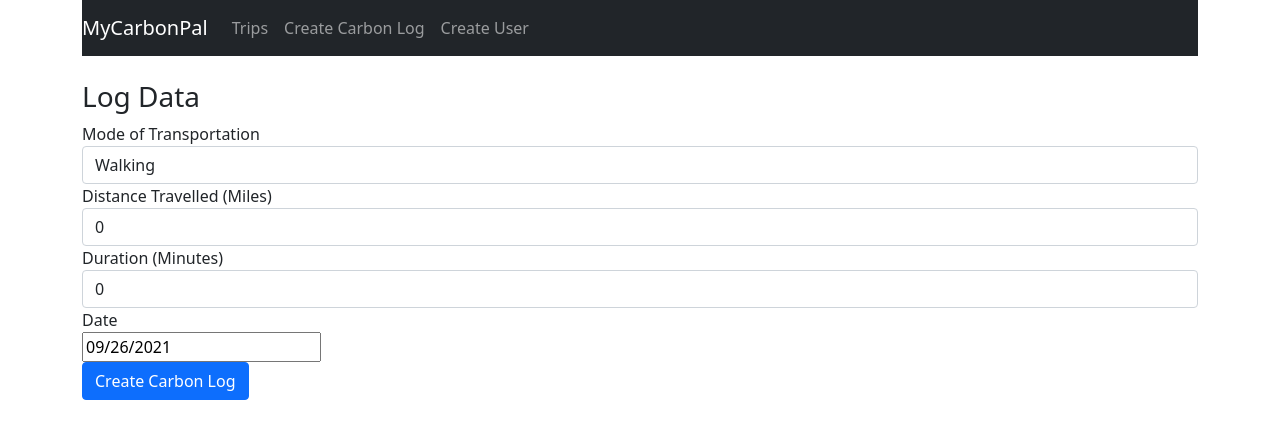
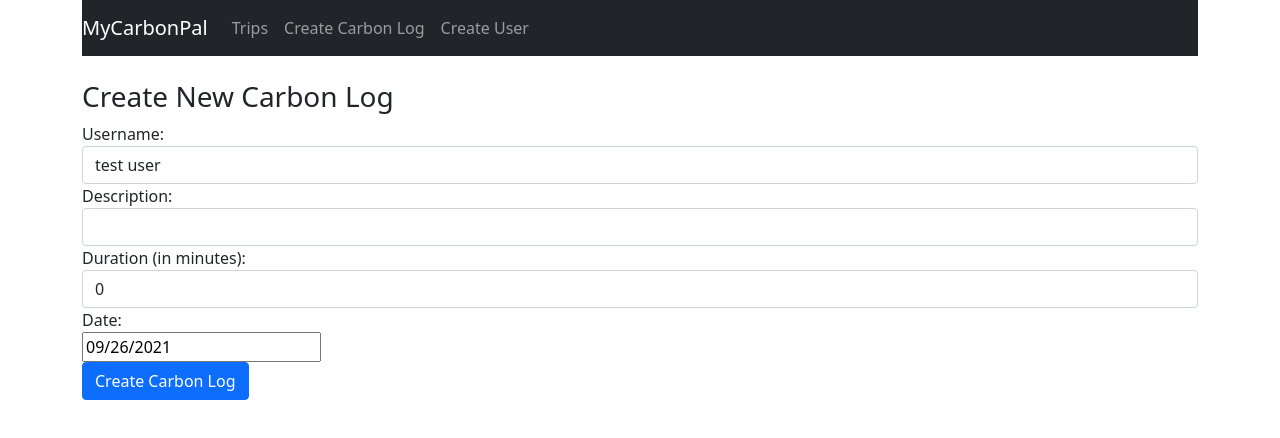
Before and after one commit to RyeemZia/SuperHacks2021, a React (Create React App) app: page /create in a window 1280 px wide. Shown: the top 438 px of the page. Built offline with nearby package versions, Linux system fonts and the light colour scheme.

Commit message:
Revert "Merge pull request #2 from camilohv/main"
This reverts commit ed1f2a2356fe0c6d2e60f0a14fbe4a8ea6972ff2, reversing
changes made to 44266792a11849912d1e8fb92fdaab175942d926.

```diff
--- a/src/App.js
+++ b/src/App.js
@@ -6,7 +6,7 @@ import { BrowserRouter as Router, Route} from "react-router-dom";
 import Navbar from "./components/navbar.component"
 import ExercisesList from "./components/exercises-list.component";
 import EditExercise from "./components/edit-exercise.component";
-import LogData from "./components/log-data.component";
+import CreateExercise from "./components/create-exercise.component";
 import CreateUser from "./components/create-user.component";
 
 function App() {
@@ -17,7 +17,7 @@ function App() {
         <br/>
         <Route path="/" exact component={ExercisesList} />
         <Route path="/edit/:id" component={EditExercise} />
-        <Route path="/create" component={LogData} />
+        <Route path="/create" component={CreateExercise} />
         <Route path="/user" component={CreateUser} />
       </div>
     </Router>
--- /dev/null
+++ b/src/components/create-exercise.component.js
@@ -0,0 +1,133 @@
+import React, {Component} from 'react';
+import DatePicker from 'react-datepicker';
+import "react-datepicker/dist/react-datepicker.css";
+import axios from 'axios'
+
+export default class CreateExercise extends Component{
+    constructor(props){
+        super(props);
+
+        this.onChangeUsername = this.onChangeUsername.bind(this);
+        this.onChangeDescription = this.onChangeDescription.bind(this);
+        this.onChangeDuration = this.onChangeDuration.bind(this);
+        this.onChangeDate = this.onChangeDate.bind(this);
+        this.onSubmit = this.onSubmit.bind(this);
+
+        this.state = {
+            username:'',
+            description: '',
+            duration: 0,
+            date: new Date (),
+            users: []
+        }
+    }
+    componentDidMount(){
+        this.setState({
+            users: ['test user'],
+            username: 'test_user'
+        })
+    }
+    onClick(e){
+        e.preventDefault();
+
+    }
+    onChangeUsername(e){
+        this.setState({
+            username: e.target.value
+        });
+    }
+    onChangeDescription(e){
+        this.setState({
+            description: e.target.value
+        });
+    }
+    onChangeDuration(e){
+        this.setState({
+            duration: e.target.value
+        });
+    }
+    onChangeDate(date){
+        this.setState({
+            date: date
+        });
+    }
+
+    onSubmit(e){
+        e.preventDefault();
+        const exercise = {
+            username: this.state.username,
+            description: this.state.description,
+            duration: this.state.duration,
+            date: this.state.date
+        }
+        axios.post('http://localhost:5000/testRoute', {
+            ...exercise
+          })
+          .then(function (response) {
+            console.log(response);
+          })
+          .catch(function (error) {
+            console.log(error);
+          });
+        console.log(exercise);
+
+        // window.location = '/';
+    }
+    render() {
+        return (
+        <div>
+          <h3>Create New Carbon Log</h3>
+          <form onSubmit={this.onSubmit}>
+            <div className="form-group">
+              <label>Username: </label>
+              <select ref="userInput"
+                  required
+                  className="form-control"
+                  value={this.state.username}
+                  onChange={this.onChangeUsername}>
+                  {
+                    this.state.users.map(function(user) {
+                      return <option
+                        key={user}
+                        value={user}>{user}
+                        </option>;
+                    })
+                  }
+              </select>
+            </div>
+            <div className="form-group">
+              <label>Description: </label>
+              <input  type="text"
+                  required
+                  className="form-control"
+                  value={this.state.description}
+                  onChange={this.onChangeDescription}
+                  />
+            </div>
+            <div className="form-group">
+              <label>Duration (in minutes): </label>
+              <input
+                  type="text"
+                  className="form-control"
+                  value={this.state.duration}
+                  onChange={this.onChangeDuration}
+                  />
+            </div>
+            <div className="form-group">
+              <label>Date: </label>
+              <div>
+                <DatePicker
+                  selected={this.state.date}
+                  onChange={this.onChangeDate}
+                />
+              </div>
+            </div>
+
+            <div className="form-group">
+              <input type="submit" onClick={this.onSubmit} value="Create Carbon Log" className="btn btn-primary" />
+            </div>
+          </form>
+        </div>
+        )
+      }
+    }
--- a/src/components/log-data.component.js
+++ /dev/null
@@ -1,147 +0,0 @@
-import React, {Component} from 'react';
-import DatePicker from 'react-datepicker';
-import "react-datepicker/dist/react-datepicker.css";
-import axios from 'axios'
-
-export default class LogData extends Component{
-    constructor(props){
-        super(props);
-
-        this.onChangeUser = this.onChangeUser.bind(this);
-        this.onChangeMoT = this.onChangeMoT.bind(this);
-        this.onChangeDist = this.onChangeDist.bind(this);
-        this.onChangeDur = this.onChangeDur.bind(this);
-        this.onChangeDate = this.onChangeDate.bind(this);
-        this.onSubmit = this.onSubmit.bind(this);
-
-        this.state = {
-
-            mot: '',
-            dist: 0,
-            dur: 0,
-            date: new Date(),
-            users: [],
-            transportation: []
-        }
-    }
-    componentDidMount(){
-        this.setState({
-
-            transportation: ['Walking','Car', 'Bus'],
-            mot: ''
-        })
-    }
-    onClick(e){
-        e.preventDefault();
-
-    }
-    onChangeUser(e){
-      this.setState({
-          username: e.target.value
-      })
-    }
-
-    onChangeMoT(e){
-        this.setState({
-            mot: e.target.value
-        })
-    }
-    onChangeDist(e){
-        this.setState({
-            dist: e.target.value
-        })
-    }
-    onChangeDur(e){
-        this.setState({
-            dur: e.target.value
-        })
-    }
-    onChangeDate(date){
-        this.setState({
-            date: date
-        })
-    }
-
-    onSubmit(e){
-        e.preventDefault();
-        const submission ={
-          username: this.state.username,
-          mot: this.state.mot,
-          dist: this.state.dist,
-          dur: this.state.dur,
-          date: this.state.date
-        }
-
-        axios.post('http://localhost:5000/testRoute', {
-            ...submission
-          })
-          .then(function (response) {
-            console.log(response);
-          })
-          .catch(function (error) {
-            console.log(error);
-          });
-        console.log(submission);
-
-        // window.location = '/';
-    }
-    render() {
-        return (
-          <div>
-          <h3>Log Data</h3>
-          <form onSubmit={this.onSubmit}>
-
-              <div className="form-group">
-                  <label>Mode of Transportation</label>
-                  <select ref="userInput"
-                      required
-                      className="form-control"
-                      value={this.state.mot}
-                      onChange={this.onChangeMoT}>
-                      {
-                          this.state.transportation.map(function(mot){
-                              return<option
-                                  key={mot}
-                                  value={mot}>{mot}
-                                  </option>;
-                          })
-                      }
-                      </select>
-              </div>
-
-              <div className="form-group">
-                  <label>Distance Travelled (Miles)</label>
-                  <input type="text"
-                      required
-                      className="form-control"
-                      value={this.state.dist}
-                      onChange={this.onChangeDist}/>
-
-              </div>
-              <div className="form-group">
-                  <label>Duration (Minutes)</label>
-                  <input type="text"
-                      required
-                      className="form-control"
-                      value={this.state.dur}
-                      onChange={this.onChangeDur}/>
-
-              </div>
-
-              <div classname="form-group">
-                  <label>Date </label>
-                  <div>
-                          <DatePicker
-                              selected={this.state.date}
-                              onChange={this.onChangeDate}
-                          />
-                  </div>
-              </div>
-            <div className="form-group">
-              <input type="submit" onClick={this.onSubmit} value="Create Carbon Log" className="btn btn-primary" />
-            </div>
-          </form>
-        </div>
-        )
-      }
-    }
```
